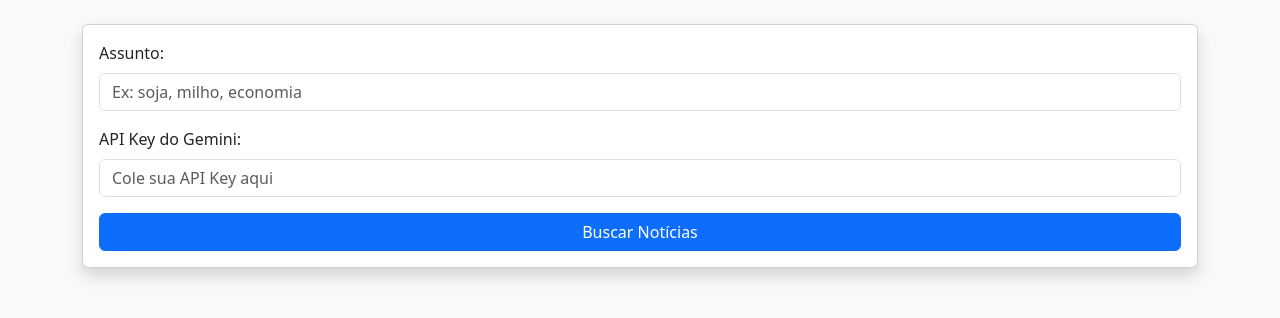
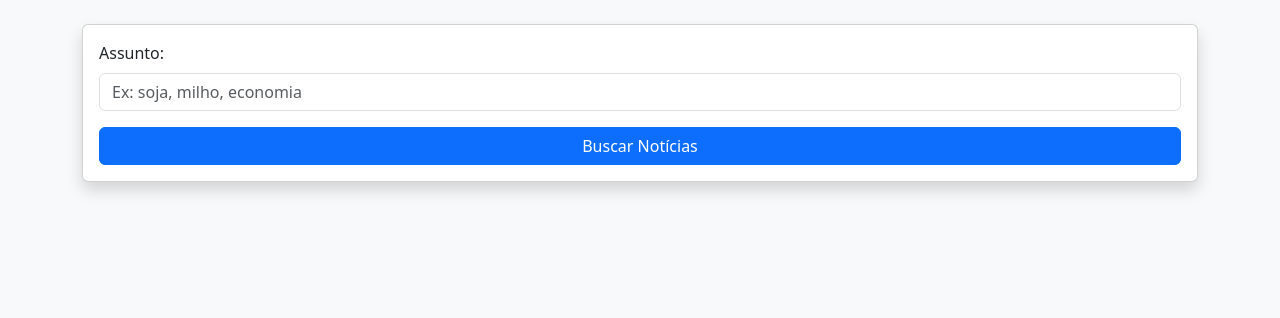
Before and after one commit to jeffk03/InfoResumo-News, a Python web app: template src/templates/index.html in a window 1280 px wide. Shown: the part 50-368 px from the top of the page. Run offline with Jinja, Linux system fonts and the light colour scheme; the template is opened without the code that fills it, so the values that code supplies are empty.

Commit message:
Remove api form-control

```diff
--- a/src/templates/index.html
+++ b/src/templates/index.html
@@ -24,10 +24,6 @@
         <div class="mb-3">
             <label class="form-label">Assunto:</label>
             <input type="text" class="form-control" name="query" placeholder="Ex: soja, milho, economia">
-        </div>
-        <div class="mb-3">
-            <label class="form-label">API Key do Gemini:</label>
-            <input type="text" class="form-control" name="api_key" placeholder="Cole sua API Key aqui">
         </div>
         <button type="submit" class="btn btn-primary">Buscar Notícias</button>
     </form>
```
